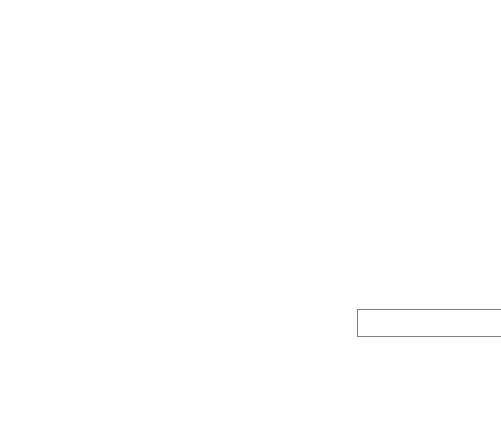
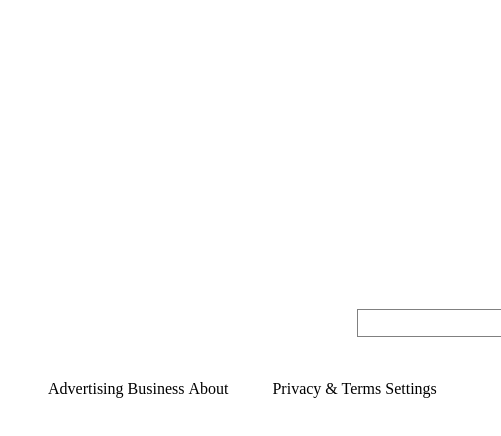
Before and after one commit to PWill21/google-homepage, a plain HTML site: page index.html in a window 1280 px wide. Shown: the full height of the page, 0-501 px from the left. Drawn offline with Linux system fonts and the light colour scheme.

Commit message:
added footer

```diff
--- a/css/google_stylesheet.css
+++ b/css/google_stylesheet.css
@@ -1,4 +1,5 @@
 body {
+
 }
 nav li {
 	display: inline;
@@ -37,3 +38,9 @@ img {
 	margin: 0 10px;
 	font-size: 11px;
 }
+footer {
+
+}
+footer ul, li {
+	display: inline;
+}
--- a/index.html
+++ b/index.html
@@ -19,5 +19,17 @@
 			<input type="submit" name="submit" id="submit" value="Google Search" /><input type="reset" name="reset" id="reset" value="I'm Feeling Lucky" />
 		</div> <!-- end submit_reset div -->
 	</form>
+	<footer>
+		<ul id="footer_left">
+			<li>Advertising</li>
+			<li>Business</li>
+			<li>About</li>
+		</ul>
+
+		<ul id="footer_right">
+			<li>Privacy &#38; Terms</li>
+			<li>Settings</li>
+		</ul>
+	</footer>
 </body>
 </html>
```
